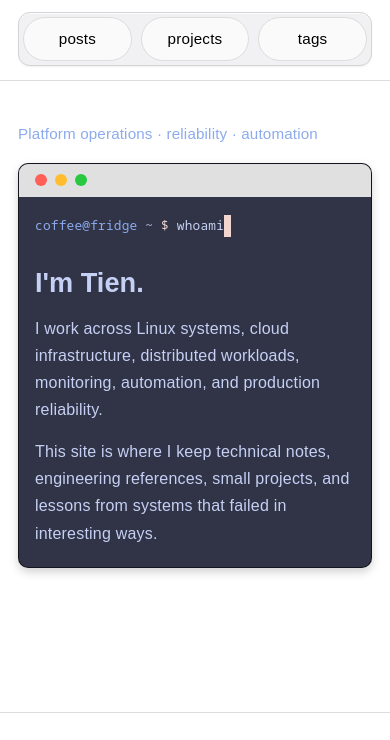
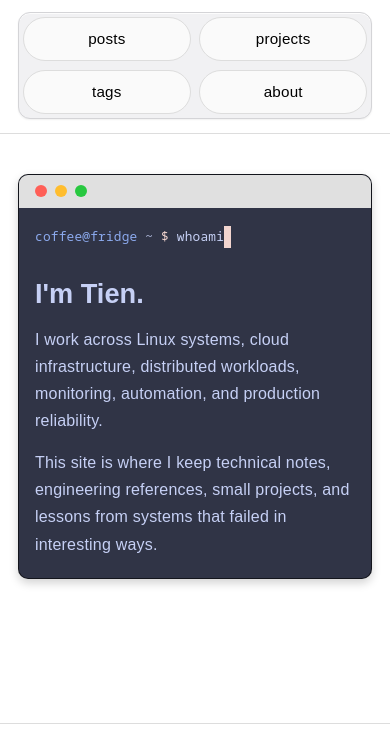
Before and after one commit to tiendu/tiendu.github.io, an Astro site: page / in a window 390 px wide. Shown: the part 46-786 px from the top of the page. Built offline with nearby package versions, Linux system fonts and the light colour scheme; Astro itself is replaced by a stand-in of ours; a web font is replaced by a local one.

Commit message:
fix: remove kicker and add links for about

```diff
--- a/src/components/Header.astro
+++ b/src/components/Header.astro
@@ -5,6 +5,7 @@ const links = [
   { href: "/posts/", label: "posts" },
   { href: "/projects/", label: "projects" },
   { href: "/tags/", label: "tags" },
+  { href: "/about/", label: "about" },
 ];
 ---
 
--- a/src/pages/index.astro
+++ b/src/pages/index.astro
@@ -4,10 +4,6 @@ import BaseLayout from "../layouts/BaseLayout.astro";
 
 <BaseLayout>
   <main class="landing-wrapper" aria-labelledby="home-title">
-    <p class="landing-kicker">
-      Platform operations · reliability · automation
-    </p>
-
     <div class="terminal-container">
       <div class="menu-bar" aria-hidden="true">
         <span class="dot red"></span>
@@ -51,14 +47,6 @@ import BaseLayout from "../layouts/BaseLayout.astro";
   .landing-wrapper {
     margin: 2rem 0 3rem;
     max-width: 700px;
-  }
-
-  .landing-kicker {
-    color: var(--fg-secondary);
-    font-size: 1.05rem;
-    font-weight: 500;
-    letter-spacing: 0.01em;
-    margin-bottom: 1rem;
   }
 
   .terminal-container {
@@ -199,10 +187,6 @@ import BaseLayout from "../layouts/BaseLayout.astro";
       margin-top: 1rem;
     }
 
-    .landing-kicker {
-      font-size: 0.95rem;
-    }
-
     .typeme {
       border-right-width: 7px;
       font-size: 0.8rem;
--- a/src/styles/global.css
+++ b/src/styles/global.css
@@ -675,7 +675,7 @@ pre code {
   .site-nav {
     display: grid;
     gap: 0.55rem;
-    grid-template-columns: repeat(3, minmax(0, 1fr));
+    grid-template-columns: repeat(2, minmax(0, 1fr));
     width: 100%;
   }
 
```
